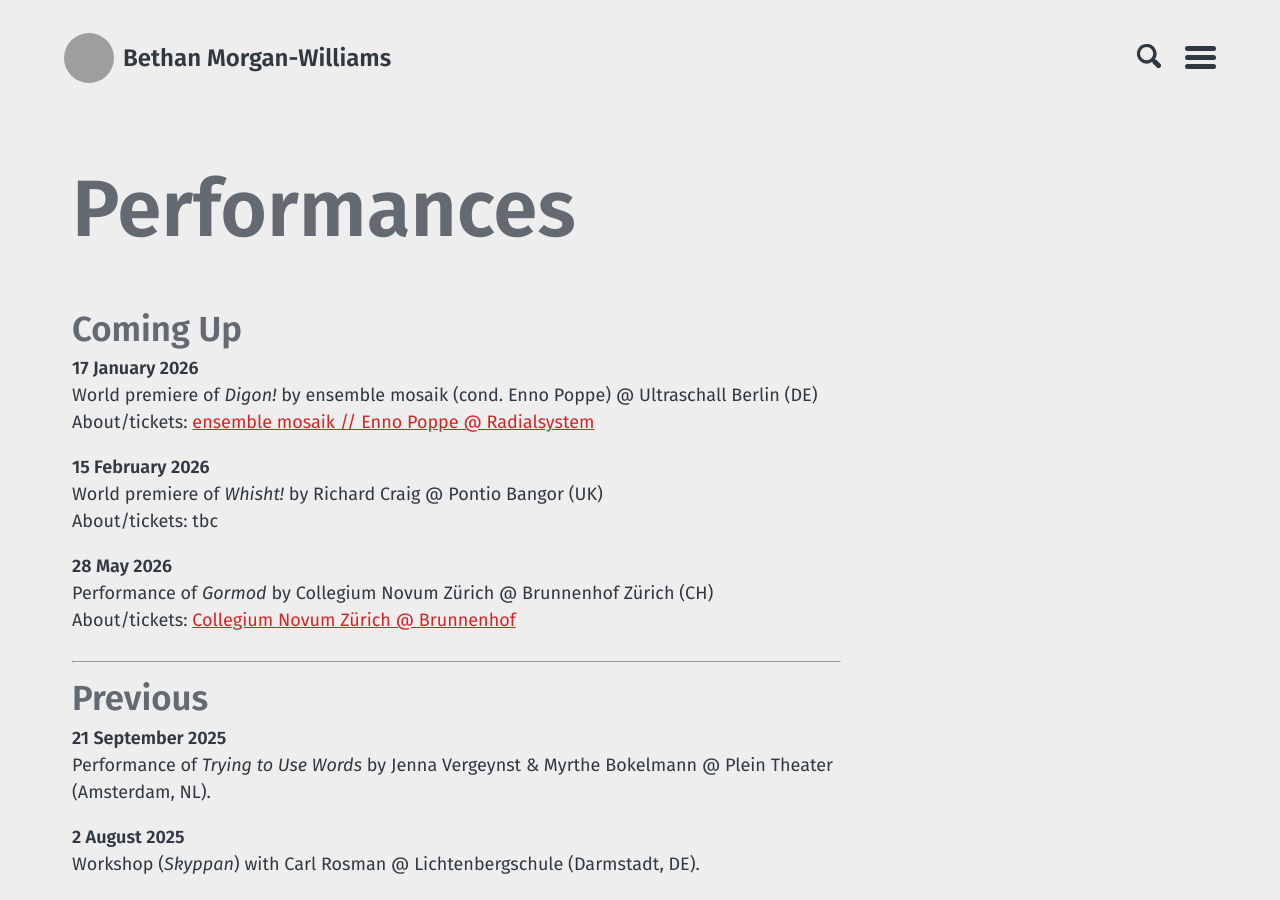
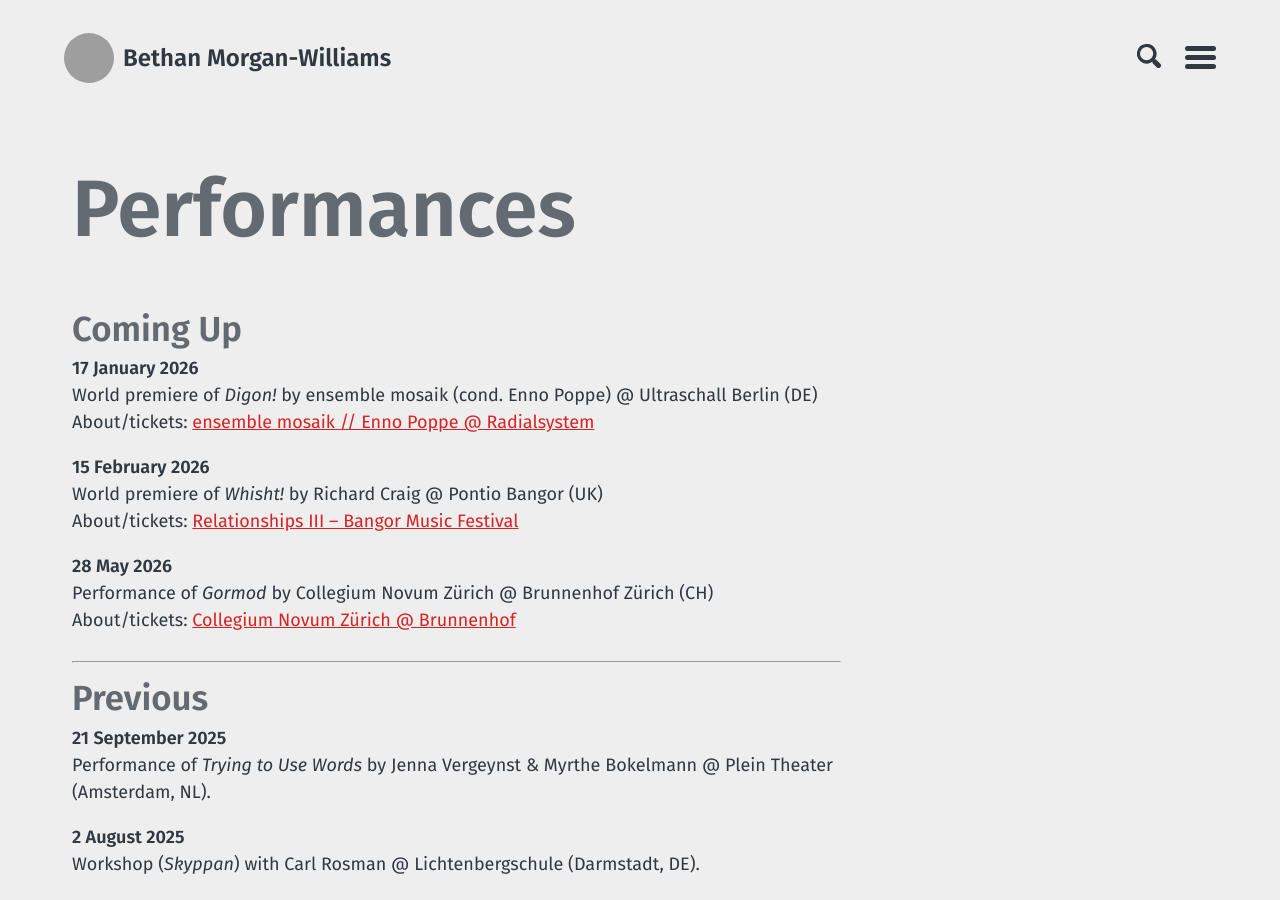
Before and after one commit to morganwilliamsb/website, a Jekyll site: the page built from performances.md, in a window 1280 px wide and 900 px high. Built offline with Jekyll 4.4.1, drawn with Linux system fonts in a browser that asks for light colours; grey boxes are pictures that could not be loaded.

Commit message:
Update performances.md
added ticket link for BMF

```diff
--- a/performances.md
+++ b/performances.md
@@ -10,7 +10,7 @@ layout: page
 
 15 February 2026
 : World premiere of _Whisht!_ by Richard Craig @ Pontio Bangor (UK)
-: About/tickets: tbc
+: About/tickets: [Relationships III – Bangor Music Festival](https://www.bangormusicfestival.org.uk/2026-2/)
 
 28 May 2026
 : Performance of _Gormod_ by Collegium Novum Zürich @ Brunnenhof Zürich (CH)
```
